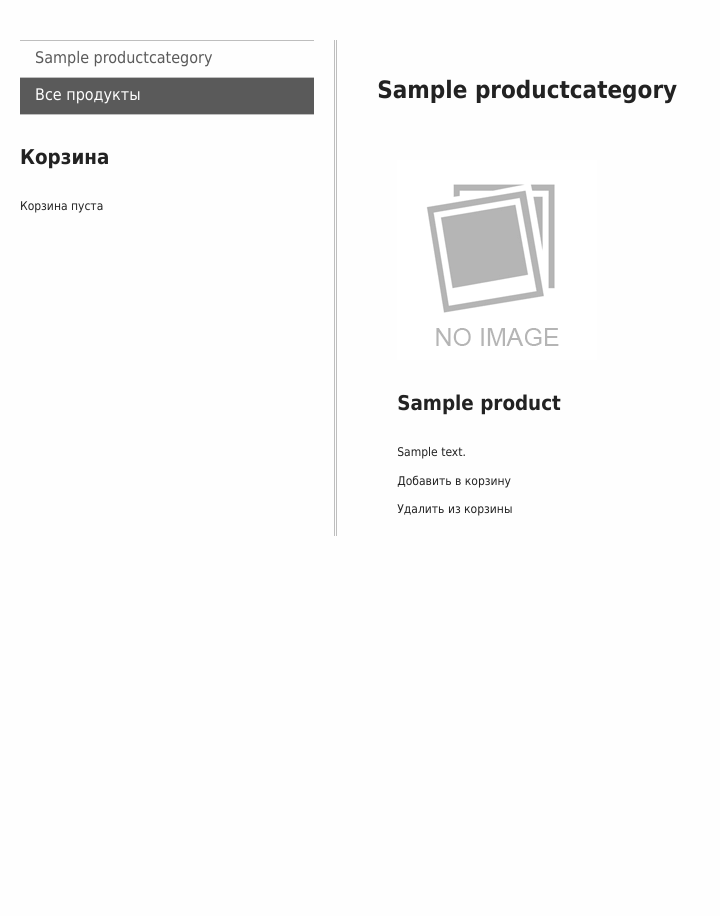
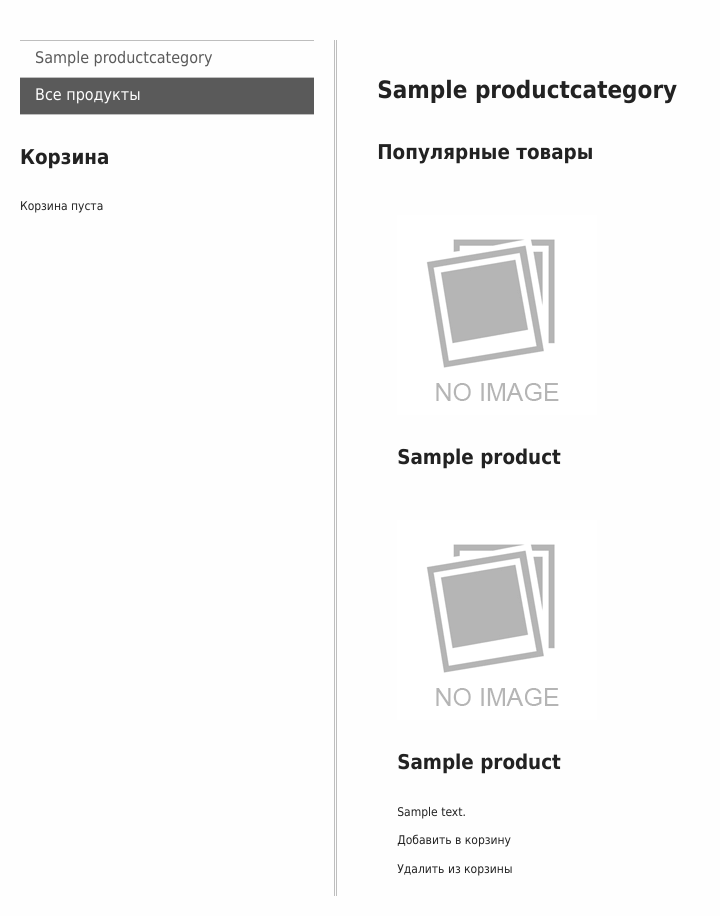
Before and after one commit to Cerzon/geekbrains-django, a Django app: a page that uses mainapp/templates/mainapp/products.html in a window 1280 px wide. Shown: the part 373-1289 px from the top of the page, without its empty margins (0-720 px from the left). Before the commit the page ends 909 px from the top, so only its background shows below. Run offline with Django 3.2, Linux system fonts and the light colour scheme; tables that the repository leaves empty hold one stand-in row (values such as "Sample post").

Commit message:
добавлены популярные товары, поправлен скрипт корзины, сделан скрипт добавления и удаления товаров в корзине

```diff
--- a/mainapp/static/mainapp/css/styles.css
+++ b/mainapp/static/mainapp/css/styles.css
@@ -145,19 +145,23 @@ p {
     flex: 3;
 }
 
-#case-content {
+#case-content,
+#popular {
     display: -webkit-flex;
     display: -ms-flexbox;
     display: flex;
     flex-flow: row wrap;
 }
 
-#case-content figure {
+#case-content figure,
+#popular figure {
     width: 33%;
 }
 
-#case-content figure img,
-#case-content figure figcaption {
+#case-content img,
+#case-content figcaption,
+#popular img,
+#popular figcaption {
     margin: 20px;
 }
 
--- a/mainapp/templates/mainapp/includes/inc_basket.html
+++ b/mainapp/templates/mainapp/includes/inc_basket.html
@@ -1,4 +1,4 @@
-    {% if basket.get_info.total %}
+    {% if basket and basket.get_info.total %}
     <dl>
         <dt>Общая сумма:</dt>
         <dd>{{ basket.get_info.total|floatformat:2 }} умерщвленных енотов</dd>
--- a/mainapp/templates/mainapp/products.html
+++ b/mainapp/templates/mainapp/products.html
@@ -23,6 +23,19 @@
     </aside>
     <main id="showcase">
     {% block showcase %}
+        {% if popular %}
+        <h3>Популярные товары</h3>
+        <section id="popular">
+            {% for item in popular %}
+            <figure class="case-item">
+                <a href="{% url 'products:product' item.category.slug item.slug %}"><img src="/media/{% if item.image.filename %}{{ item.image.filename }}{% else %}products_img/no_image.png{% endif %}"></a>
+                <figcaption>
+                    <h3><a href="{% url 'products:product' item.category.slug item.slug %}">{{ item.name|capfirst }}</a></h3>
+                </figcaption>
+            </figure>
+            {% endfor %}
+        </section>
+        {% endif %}
         <section id="case-content">
             {% for item in categories %}
             <figure class="case-item">
--- a/mainapp/templates/mainapp/products_list.html
+++ b/mainapp/templates/mainapp/products_list.html
@@ -1,7 +1,22 @@
 {% extends 'mainapp/products.html' %}
+
+{% load static %}
 
 {% block showcase %}
     <header><h2>{{ cat_title|capfirst }}</h2></header>
+    {% if popular %}
+    <h3>Популярные товары</h3>
+    <section id="popular">
+        {% for item in popular %}
+        <figure class="case-item">
+            <a href="{% url 'products:product' item.category.slug item.slug %}"><img src="/media/{% if item.image.filename %}{{ item.image.filename }}{% else %}products_img/no_image.png{% endif %}"></a>
+            <figcaption>
+                <h3><a href="{% url 'products:product' item.category.slug item.slug %}">{{ item.name|capfirst }}</a></h3>
+            </figcaption>
+        </figure>
+        {% endfor %}
+    </section>
+    {% endif %}
     <section id="case-content">
         {% for item in object %}
         <figure class="case-item">
@@ -9,10 +24,18 @@
             <figcaption>
                 <h3><a href="{% url 'products:product' item.category.slug item.slug %}">{{ item.name|capfirst }}</a></h3>
                 <p>{{ item.description }}</p>
-                <p><a href="{% url 'basket:add_product' item.pk %}">Добавить в корзину</a></p>
-                <p><a href="{% url 'basket:remove_product' item.pk %}">Удалить из корзины</a></p>
+                <p><a href="{% url 'basket:add_product' item.pk %}" class="basket-action-link">Добавить в корзину</a></p>
+                <p><a href="{% url 'basket:remove_product' item.pk %}" class="basket-action-link">Удалить из корзины</a></p>
             </figcaption>
         </figure>
         {% endfor %}
     </section>
 {% endblock showcase %}
+
+
+{% block scripts %}
+{% if object %}
+<script src="https://ajax.googleapis.com/ajax/libs/jquery/3.4.1/jquery.min.js"></script>
+<script src="{% static 'js/product_scripts.js' %}"></script>
+{% endif %}
+{% endblock scripts %}
--- a/mainapp/views.py
+++ b/mainapp/views.py
@@ -45,9 +45,10 @@ def products(request, cat_tag=None, prod_tag=None):
         else:
             prod_obj = None
             context_dict['errors'].append('\/3Ry (00| hA(k0R detected. Даже категории такой нет, какой уж там может быть товар. Ходите уже по ссылкам, не морочьте голову.')
+    prod_list = Product.objects.all()
     if prod_obj is None and cat_obj is None:
+        context_dict['popular'] = prod_list.annotate(slot_num=Count('slots')).order_by('slot_num')[:3]
         if cat_tag == 'show-all': # all products list
-            prod_list = Product.objects.all()
             cat_title = 'Все товары'
         else: # products index
             return render(request, 'mainapp/products.html', context_dict)
@@ -55,8 +56,9 @@ def products(request, cat_tag=None, prod_tag=None):
         context_dict['object'] = prod_obj
         return render(request, 'mainapp/product_detail.html', context_dict)
     else: # category product list
-        prod_list = Product.objects.filter(category=cat_obj)
+        prod_list = prod_list.filter(category=cat_obj)
         cat_title = cat_obj.name
+        context_dict['popular'] = prod_list.annotate(slot_num=Count('slots')).order_by('slot_num')[:3]
     context_dict['object'] = prod_list
     context_dict['cat_title'] = cat_title
     return render(request, 'mainapp/products_list.html', context_dict)
--- a/static/js/basket_scripts.js
+++ b/static/js/basket_scripts.js
@@ -46,5 +46,10 @@ function calculateTotal() {
     $(".slot-cost").each(function() {
         $total += parseFloat($(this).text().replace(",", "."));
     })
+    if ($total == 0) {
+        $("#basket-detail").children("*").children("*").remove();
+        $("#basket-detail").children("main").append($('<section class="empty-basket">Ваша корзина пуста</section>'));
+        return;
+    }
     $(".total-row").text("Итого: " + $total.toFixed(2).replace(".", ","));
 }
--- /dev/null
+++ b/static/js/product_scripts.js
@@ -0,0 +1,15 @@
+window.onload = function() {
+    $(".basket-action-link").on("click", function(e) {
+        e.stopPropagation();
+        e.preventDefault();
+        $.ajax({
+            url: this.href,
+            method: "GET",
+            success: function(data) {
+                $("#basket").children("dl").remove();
+                $("#basket").children("p").remove();
+                $("#basket").append(data);
+            }
+        })
+    })
+}
```
Also changed, not shown: basketapp/views.py (+50 -0 lines).
